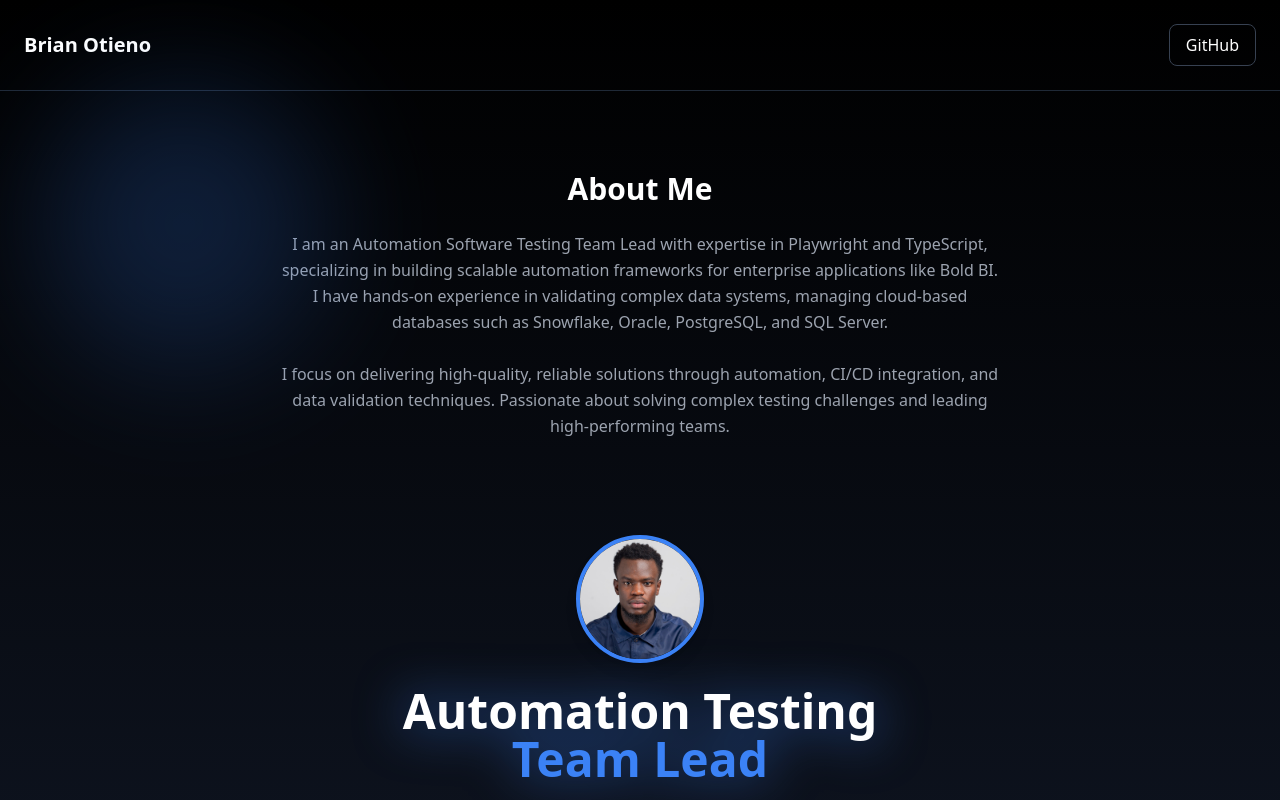
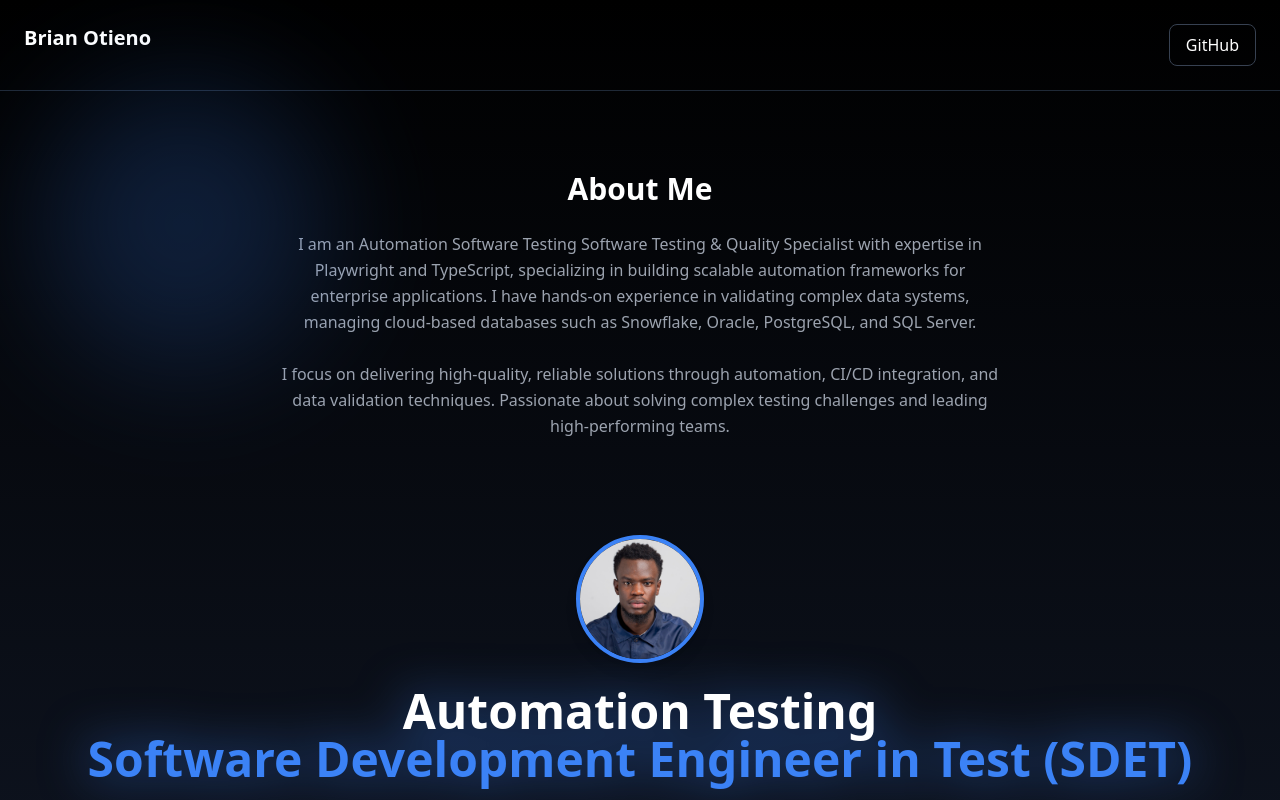
Before and after one commit to Rawal-Brian/briano.dev, a React (Vite) app: page / in a window 1280 px wide. Shown: the top 800 px of the page. Built offline with nearby package versions, Linux system fonts and the light colour scheme.

Commit message:
About and buttons improvement update

```diff
--- a/src/App.tsx
+++ b/src/App.tsx
@@ -12,14 +12,14 @@ export default function App() {
 
 
       {/* NAVBAR */}
-      <nav className="flex flex-col md:flex-row justify-between items-center p-6 border-b border-gray-800 gap-4">
+      <nav className="flex flex-col md:flex-row justify-between items-left p-6 border-b border-gray-800 gap-4">
         <h1 className="text-xl font-bold">Brian Otieno</h1>
 
 
         <a
           href="https://github.com/Rawal-Brian"
           target="_blank"
-          className="border border-gray-700 px-4 py-2 rounded-lg hover:bg-white hover:text-black transition"
+          className="border border-gray-700 px-4 py-2 rounded-lg hover:bg-blue-500 hover:text-black transition"
         >
           GitHub
         </a>
@@ -31,9 +31,9 @@ export default function App() {
       <h2 className="text-3xl font-semibold mb-6">About Me</h2>
 
       <p className="text-gray-400 leading-relaxed">
-        I am an Automation Software Testing Team Lead with expertise in Playwright
+        I am an Automation Software Testing Software Testing & Quality Specialist with expertise in Playwright
         and TypeScript, specializing in building scalable automation frameworks for
-        enterprise applications like Bold BI. I have hands-on experience in
+        enterprise applications. I have hands-on experience in
         validating complex data systems, managing cloud-based databases such as
         Snowflake, Oracle, PostgreSQL, and SQL Server.
         <br /><br />
@@ -61,7 +61,7 @@ export default function App() {
           className="text-3xl md:text-5xl font-bold leading-tight drop-shadow-[0_0_25px_rgba(59,130,246,0.7)]"
         >
           Automation Testing <br />
-          <span className="text-blue-500">Team Lead</span>
+          <span className="text-blue-500">Software Development Engineer in Test (SDET)</span>
         </motion.h1>
 
       </section>
```
